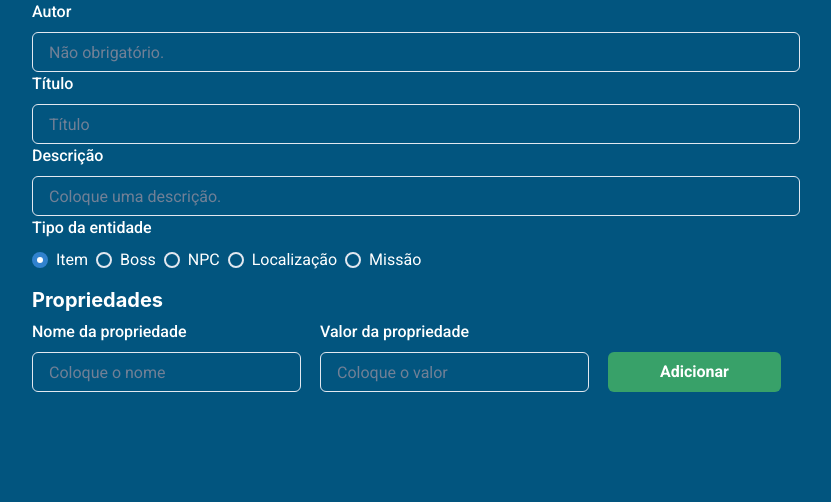
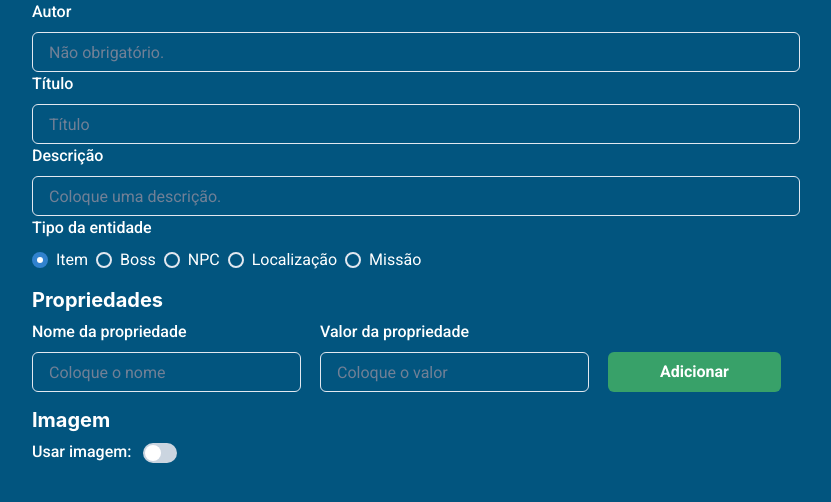
Before and after one commit to victor-0x29a/legends-wiki, a React (Vite) app: page /entity/create in a window 1280 px wide. Shown: the top 502 px of the page, without its empty margins (224-1055 px from the left). Built offline with nearby package versions, Linux system fonts and the light colour scheme.

Commit message:
Feat: EntityFormImage added

```diff
--- a/src/pages/Entity/EntityForm.tsx
+++ b/src/pages/Entity/EntityForm.tsx
@@ -5,13 +5,17 @@ import { FormError } from "../../components/FormError/FormError"
 import * as Yup from 'yup'
 import { EntityFormProperties } from "./EntityFormProperties"
 import { IItemStats } from "../../types/item.type"
+import { EntityFormImage } from "./EntityFormImage"
 
 type initialValues = {
     title: string,
     properties: IItemStats,
     description: string,
     author: string | null,
-    image: object | null,
+    image: {
+        src: string,
+        alt: string
+    } | null,
     sections: string,
     type: string,
 }
@@ -87,6 +91,7 @@ export const EntityForm = ({
             </RadioGroup>
             <FormError errorData={formik.errors.type} />
             <EntityFormProperties onChange={(value) => formik.setFieldValue('properties', value)} value={formik.values.properties} />
+            <EntityFormImage onChange={(value) => formik.setFieldValue('image', value)} value={formik.values.image} />
         </FormControl>
     )
 }
--- /dev/null
+++ b/src/pages/Entity/EntityFormImage.tsx
@@ -0,0 +1,59 @@
+import { Box, FormLabel, Heading, Input, Switch } from "@chakra-ui/react"
+import { LegendsSize } from "../../styles/constants.style"
+import { useCallback, useState } from "react"
+
+type EntityForImageProps = {
+    onChange: (value: object) => void,
+    value: {
+        src: string,
+        alt: string
+    } | null
+}
+
+
+export const EntityFormImage = ({
+    onChange,
+    value
+}: EntityForImageProps) => {
+    const [isUsingImage, setIsUsingImage] = useState(false)
+    const [isUsingInternalImage, setIsUsingInternalImage] = useState(false)
+
+    const onChangeData = useCallback((field: string, valueFromField: string) => {
+        onChange({
+            ...value,
+            [field]: valueFromField
+        })
+
+    }, [onChange, value])
+    return (
+        <Box>
+            <Heading size={"md"} marginTop={LegendsSize.margin.normal} marginBottom={LegendsSize.margin.small}>
+                Imagem
+            </Heading>
+            <Box display={"flex"}>
+                <Box>
+                    <FormLabel display={"inline"}>Usar imagem:</FormLabel>
+                    <Switch onChange={() => setIsUsingImage((curr) => !curr)} isChecked={isUsingImage} />
+                </Box>
+                {isUsingImage && (
+                    <Box marginLeft={LegendsSize.margin.normal}>
+                        <FormLabel display={"inline"}>Usar imagem interna:</FormLabel>
+                        <Switch onChange={() => setIsUsingInternalImage((curr) => !curr)} isChecked={isUsingInternalImage} />
+                    </Box>
+                )}
+            </Box>
+            {isUsingImage && (
+                <Box display="flex" justifyContent={"space-between"} marginTop={LegendsSize.margin.small}>
+                    <Box w="45%">
+                        <FormLabel>{isUsingInternalImage ? "Nome da imagem interna" : "Link da imagem"}</FormLabel>
+                        <Input type="text" value={value?.src || ""} onChange={(event) => onChangeData('src', event.target.value)} />
+                    </Box>
+                    <Box w="45%">
+                        <FormLabel>{"Alt da imagem"}</FormLabel>
+                        <Input type="text" value={value?.alt || ""} onChange={(event) => onChangeData('alt', event.target.value)} />
+                    </Box>
+                </Box>
+            )}
+        </Box>
+    )
+}
```
